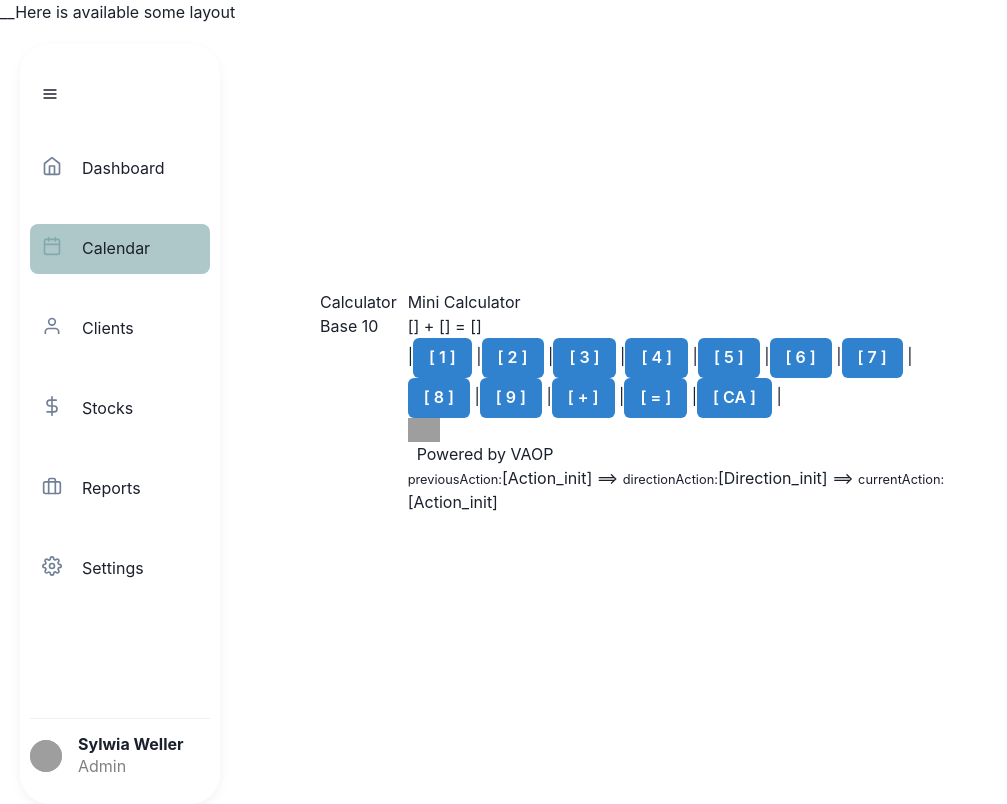
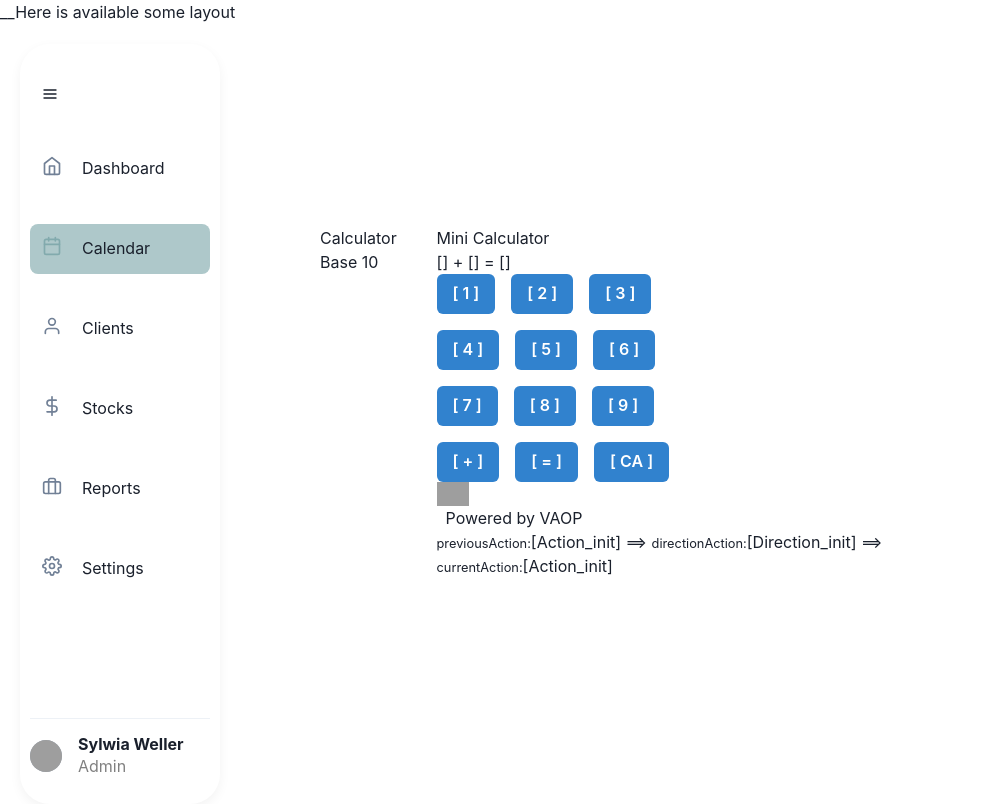
Before and after one commit to julia-pav/va-calc-6-new, a Next.js app: page /calculator10 in a window 1280 px wide. Shown: the whole page, without its empty margins (0-1007 px from the left). Built offline with nearby package versions, Linux system fonts and the light colour scheme; grey boxes are pictures that could not be loaded.

Commit message:
Added rows

```diff
--- a/components/calculators/CalcBase10.tsx
+++ b/components/calculators/CalcBase10.tsx
@@ -1,4 +1,4 @@
-import { Flex, Text, IconButton, Button } from '@chakra-ui/react'
+import { Flex, Text, IconButton, Button, VStack, HStack } from '@chakra-ui/react'
 import { useState } from 'react';
 
 type Direction =
@@ -477,19 +477,32 @@ function CalcBase10() {
         <small>{warningMsg}</small>
         </p>
         <p>
-           |
-            <ActionButton label="[ 1 ]" action="Direction_one" onClick={getAction} />&nbsp;|
-            <ActionButton label="[ 2 ]" action="Direction_two" onClick={getAction} />&nbsp;|
-            <ActionButton label="[ 3 ]" action="Direction_three" onClick={getAction} />&nbsp;|
-            <ActionButton label="[ 4 ]" action="Direction_four" onClick={getAction} />&nbsp;|
-            <ActionButton label="[ 5 ]" action="Direction_five" onClick={getAction} />&nbsp;|
-            <ActionButton label="[ 6 ]" action="Direction_six" onClick={getAction} />&nbsp;|
-            <ActionButton label="[ 7 ]" action="Direction_seven" onClick={getAction} />&nbsp;|
-            <ActionButton label="[ 8 ]" action="Direction_eight" onClick={getAction} />&nbsp;|
-            <ActionButton label="[ 9 ]" action="Direction_nine" onClick={getAction} />&nbsp;|
-            <ActionButton label="[ + ]" action="Direction_plus" onClick={getAction} />&nbsp;|
-            <ActionButton label="[ = ]" action="Direction_equal" onClick={getAction} />&nbsp;|
-            <ActionButton label="[ CA ]" action="Direction_clear" onClick={getAction} />&nbsp;|
+
+          <VStack spacing={4} align="start">
+            <HStack spacing={4}>
+              <ActionButton label="[ 1 ]" action="Direction_one" onClick={getAction} />
+              <ActionButton label="[ 2 ]" action="Direction_two" onClick={getAction} />
+              <ActionButton label="[ 3 ]" action="Direction_three" onClick={getAction} />
+            </HStack>
+
+            <HStack spacing={4}>
+              <ActionButton label="[ 4 ]" action="Direction_four" onClick={getAction} />
+              <ActionButton label="[ 5 ]" action="Direction_five" onClick={getAction} />
+              <ActionButton label="[ 6 ]" action="Direction_six" onClick={getAction} />
+            </HStack>
+
+            <HStack spacing={4}>
+              <ActionButton label="[ 7 ]" action="Direction_seven" onClick={getAction} />
+              <ActionButton label="[ 8 ]" action="Direction_eight" onClick={getAction} />
+              <ActionButton label="[ 9 ]" action="Direction_nine" onClick={getAction} />
+            </HStack>
+
+            <HStack spacing={4}>
+              <ActionButton label="[ + ]" action="Direction_plus" onClick={getAction} />
+              <ActionButton label="[ = ]" action="Direction_equal" onClick={getAction} />
+              <ActionButton label="[ CA ]" action="Direction_clear" onClick={getAction} />
+            </HStack>
+          </VStack>
         </p>
         <p>
         <img src="v-agent_32x32.png" alt="v-agent" width="32" height="32" /> &nbsp;  Powered by VAOP
@@ -504,7 +517,7 @@ function CalcBase10() {
 
 function ActionButton({ label, action, onClick }: { label: string; action: string; onClick: (action: string) => void }) {
   return (
-    <Button colorScheme="blue" onClick={() => onClick(action)}>
+    <Button colorScheme={"blue" as any} onClick={() => onClick(action)}>
       {label}
     </Button>
   );
```
